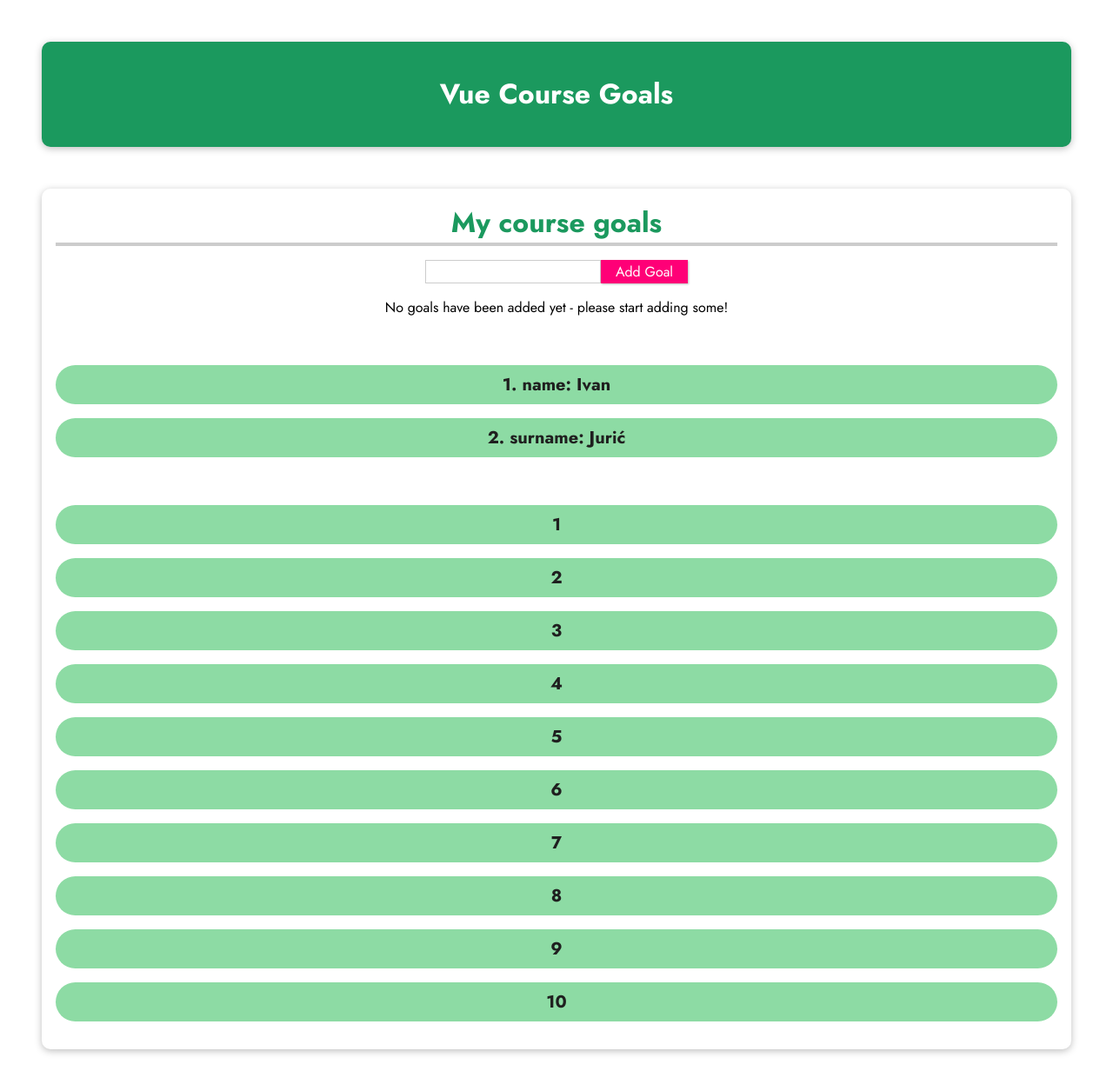
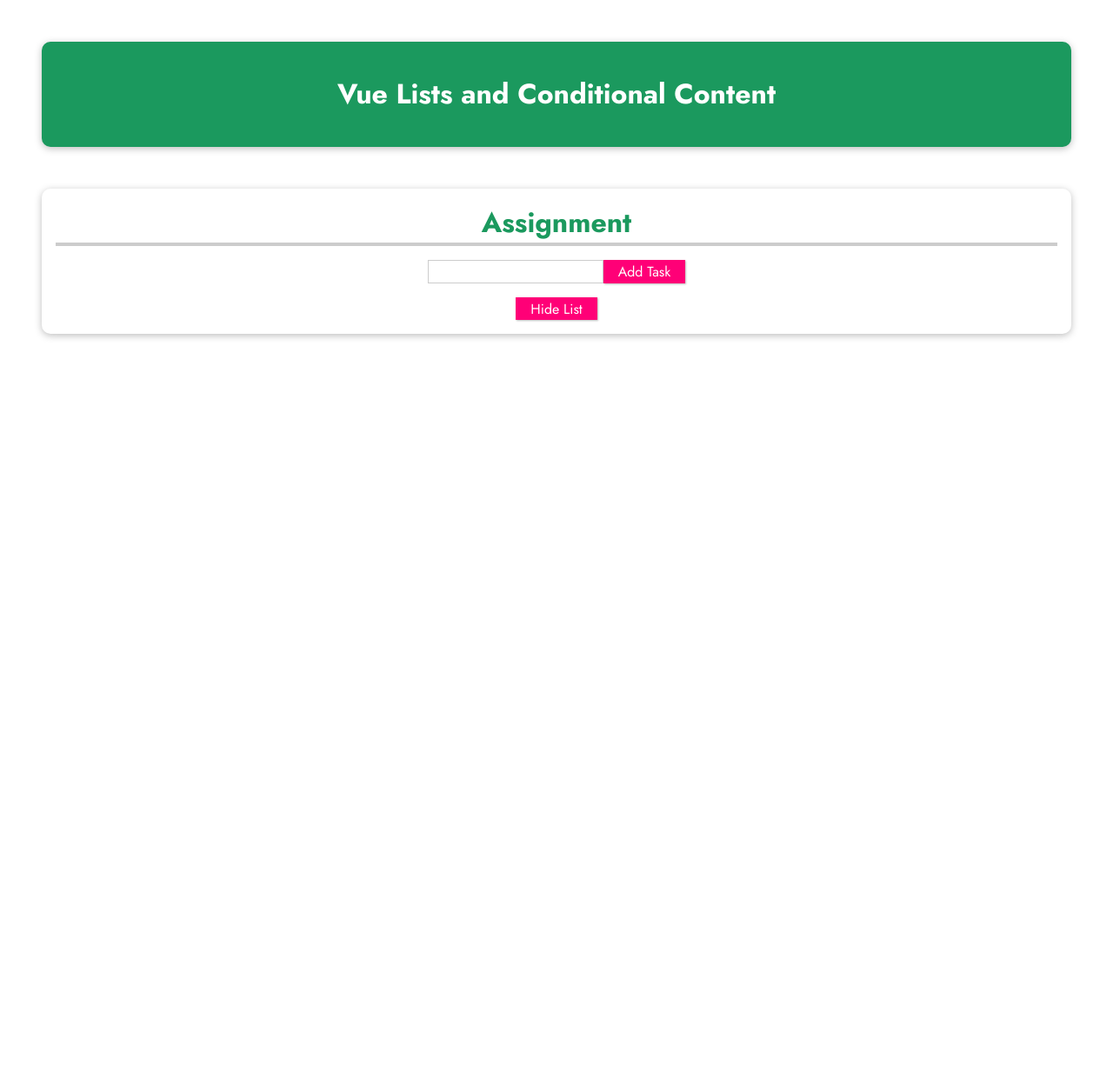
Before and after one commit to Vangoda/VueJS-practice, a PHP site: page / in a window 1280 px wide. Shown: the whole page at 87% size. After the commit the page ends 390 px from the top, so only its background shows below. Run offline with PHP 8.4, Linux system fonts and the light colour scheme.

Commit message:
Finished task with bonus

```diff
--- a/assets/dist/css/style.min.css
+++ b/assets/dist/css/style.min.css
@@ -1,2 +1,2 @@
-*{box-sizing:border-box}html{font-family:"Jost",sans-serif}body{margin:0}header{box-shadow:0 2px 8px rgba(0,0,0,.26);margin:3rem;border-radius:10px;padding:1rem;background-color:#1b995e;color:#fff;text-align:center}#user-goals{box-shadow:0 2px 8px rgba(0,0,0,.26);margin:3rem;border-radius:10px;padding:1rem;text-align:center}#user-goals h2{font-size:2rem;border-bottom:4px solid #ccc;color:#1b995e;margin:0 0 1rem 0}#user-goals ul{list-style:none;margin:1rem 0;padding:0}#user-goals li{margin:1rem 0;font-size:1.25rem;font-weight:bold;background-color:#8ddba4;padding:.5rem;color:#1f1f1f;border-radius:25px}#user-goals input{font:inherit;border:1px solid #ccc}#user-goals input:focus{outline:none;border-color:#1b995e;background-color:#d7fdeb}#user-goals button{font:inherit;cursor:pointer;border:1px solid #f07;background-color:#f07;color:#fff;padding:.05rem 1rem;box-shadow:1px 1px 2px rgba(0,0,0,.26)}#user-goals button:hover,#user-goals button:active{background-color:#ec3169;border-color:#ec3169;box-shadow:1px 1px 4px rgba(0,0,0,.26)}
+*{box-sizing:border-box}html{font-family:"Jost",sans-serif}body{margin:0}header{box-shadow:0 2px 8px rgba(0,0,0,.26);margin:3rem;border-radius:10px;padding:1rem;background-color:#1b995e;color:#fff;text-align:center}#assignment{box-shadow:0 2px 8px rgba(0,0,0,.26);margin:3rem;border-radius:10px;padding:1rem;text-align:center}#assignment h2{font-size:2rem;border-bottom:4px solid #ccc;color:#1b995e;margin:0 0 1rem 0}#assignment ul{list-style:none;margin:1rem 0;padding:0}#assignment li{margin:1rem 0;font-size:1.25rem;font-weight:bold;background-color:#8ddba4;padding:.5rem;color:#1f1f1f;border-radius:25px}#assignment input{font:inherit;border:1px solid #ccc}#assignment input:focus{outline:none;border-color:#1b995e;background-color:#d7fdeb}#assignment button{font:inherit;cursor:pointer;border:1px solid #f07;background-color:#f07;color:#fff;padding:.05rem 1rem;box-shadow:1px 1px 2px rgba(0,0,0,.26)}#assignment button:hover,#assignment button:active{background-color:#ec3169;border-color:#ec3169;box-shadow:1px 1px 4px rgba(0,0,0,.26)}
 /*# sourceMappingURL=style.min.css.map */
--- a/assets/dist/js/app.min.js
+++ b/assets/dist/js/app.min.js
@@ -1,2 +1,2 @@
-!function n(o,u,i){function a(e,t){if(!u[e]){if(!o[e]){var r="function"==typeof require&&require;if(!t&&r)return r(e,!0);if(s)return s(e,!0);throw(t=new Error("Cannot find module '"+e+"'")).code="MODULE_NOT_FOUND",t}r=u[e]={exports:{}},o[e][0].call(r.exports,function(t){return a(o[e][1][t]||t)},r,r.exports,n,o,u,i)}return u[e].exports}for(var s="function"==typeof require&&require,t=0;t<i.length;t++)a(i[t]);return a}({1:[function(t,e,r){"use strict";Vue.createApp({data:function(){return{goalInputValue:"",goals:[]}},methods:{addGoal:function(){""!==this.goalInputValue&&this.goals.push(this.goalInputValue)},removeGoal:function(t){this.goals.splice(t,1)}}}).mount("#user-goals")},{}]},{},[1]);
+!function s(n,i,r){function u(e,t){if(!i[e]){if(!n[e]){var o="function"==typeof require&&require;if(!t&&o)return o(e,!0);if(a)return a(e,!0);throw(t=new Error("Cannot find module '"+e+"'")).code="MODULE_NOT_FOUND",t}o=i[e]={exports:{}},n[e][0].call(o.exports,function(t){return u(n[e][1][t]||t)},o,o.exports,s,n,i,r)}return i[e].exports}for(var a="function"==typeof require&&require,t=0;t<r.length;t++)u(r[t]);return u}({1:[function(t,e,o){"use strict";Vue.createApp({data:function(){return{taskList:[],taskText:"",showTaskListToggle:!0}},computed:{showTaskListToggleButtonAction:function(){return this.showTaskListToggle?"Hide":"Show"}},methods:{addTask:function(){this.taskList.push(this.taskText)},toggleShowTaskList:function(){this.showTaskListToggle=!this.showTaskListToggle}}}).mount("#assignment")},{}]},{},[1]);
 //# sourceMappingURL=app.min.js.map
--- a/assets/src/scss/style.scss
+++ b/assets/src/scss/style.scss
@@ -20,7 +20,7 @@ header {
   text-align: center;
 }
 
-#user-goals {
+#assignment {
   box-shadow: 0 2px 8px rgba(0, 0, 0, 0.26);
   margin: 3rem;
   border-radius: 10px;
@@ -28,20 +28,20 @@ header {
   text-align: center;
 }
 
-#user-goals h2 {
+#assignment h2 {
   font-size: 2rem;
   border-bottom: 4px solid #ccc;
   color: #1b995e;
   margin: 0 0 1rem 0;
 }
 
-#user-goals ul {
+#assignment ul {
   list-style: none;
   margin: 1rem 0;
   padding: 0;
 }
 
-#user-goals li {
+#assignment li {
   margin: 1rem 0;
   font-size: 1.25rem;
   font-weight: bold;
@@ -51,18 +51,18 @@ header {
   border-radius: 25px;
 }
 
-#user-goals input {
+#assignment input {
   font: inherit;
   border: 1px solid #ccc;
 }
 
-#user-goals input:focus {
+#assignment input:focus {
   outline: none;
   border-color: #1b995e;
   background-color: #d7fdeb;
 }
 
-#user-goals button {
+#assignment button {
   font: inherit;
   cursor: pointer;
   border: 1px solid #ff0077;
@@ -72,8 +72,8 @@ header {
   box-shadow: 1px 1px 2px rgba(0, 0, 0, 0.26);
 }
 
-#user-goals button:hover,
-#user-goals button:active {
+#assignment button:hover,
+#assignment button:active {
   background-color: #ec3169;
   border-color: #ec3169;
   box-shadow: 1px 1px 4px rgba(0, 0, 0, 0.26);
--- a/index.php
+++ b/index.php
@@ -20,34 +20,23 @@
 
 <body>
   <header>
-    <h1>Vue Course Goals</h1>
+    <h1>Vue Lists and Conditional Content</h1>
   </header>
-  <section id="user-goals">
-    <h2>My course goals</h2>
-    <input @keyup.enter="addGoal()" type="text" v-model="goalInputValue" />
-    <button @click="addGoal()">Add Goal</button>
-    <p v-show="goals.length < 1">
-      No goals have been added yet - please start adding some!
-    </p>
+  <section id="assignment">
+    <h2>Assignment</h2>
+    <!-- 1) Add code to manage a list of tasks in a Vue app -->
+    <!-- When clicking "Add Task" a new task with the entered text should be added -->
+    <input v-model="taskText" @keyup.enter="addTask()" type="text">
+    <button @click="addTask()">Add Task</button>
     <ul>
-      <!-- Key has to be unique for this to work properly -->
-      <li v-for="(goal, index) in goals" :key="goal" @click="removeGoal(index)">
-        <p>
-          {{index+1}}. {{ goal }}
-        </p>
-        <input type="text" @click.stop>
+      <!-- 2) Output the list of tasks here -->
+      <li v-show="showTaskListToggle" v-for="task of taskList">
+        {{ task }}
       </li>
     </ul>
-    <br>
-    <ul>
-      <li v-for="(value, key, index) in {name: 'Ivan', surname: 'Jurić'}">
-        {{index+1}}. {{key}}: {{value}}
-      </li>
-    </ul>
-    <br>
-    <ul>
-      <li v-for="number in 10">{{number}}</li>
-    </ul>
+    <!-- 3) When the below button is pressed, the list should be shown or hidden -->
+    <!-- BONUS: Also update the button caption -->
+    <button @click="toggleShowTaskList()">{{ showTaskListToggleButtonAction }} List</button>
   </section>
 </body>
 
```
Also changed, not shown: assets/src/js/app.js (+19 -8 lines), 2 other files.
